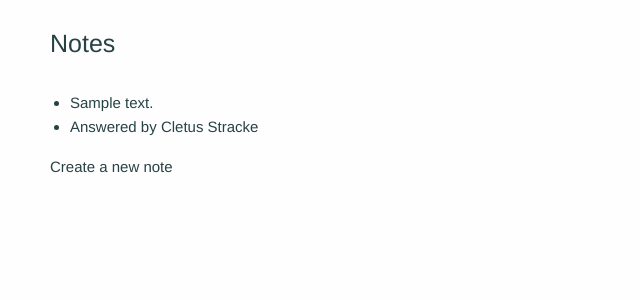
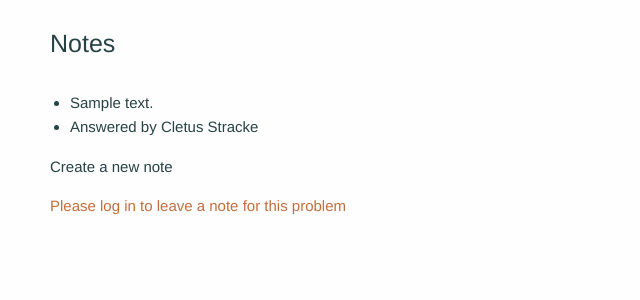
Before and after one commit to gregburton/problem_tickets, a Rails app: page /problems/1 in a window 1280 px wide. Shown: the part 140-440 px from the top of the page, without its empty margins (0-640 px from the left). Run offline with Rails 7, Linux system fonts and the light colour scheme; tables that the repository leaves empty hold one stand-in row (values such as "Sample post"); style sheets or scripts are compiled from the project's sources; parts of the project's set-up code (start-up, migrations or seed data) failed here and were passed over; some libraries are stand-ins or nearby versions.

Commit message:
updated formatting for questions list, uncommented notes form for question show page. Notes form currently throwing an error when user is logged in, when logged out they successfully get a link saying they need to log in to view the notes form

```diff
--- a/app/views/notes/_note_form.html.erb
+++ b/app/views/notes/_note_form.html.erb
@@ -1,12 +1,9 @@
-<!--
-1) need to add the "f." back to each field and button
--->
-  <!--<# if logged_in? %>
-    <#= form_for problems.note do |f| %>
-      <#= f.text_area :text, :placeholder => "add your answer here" %>
-      <#= button_tag 'Answer' %>
-    <# end %>
+<% if logged_in? %>
+  <%= form_for @problem.note do |f| %>
+    <%= f.text_area :text, :placeholder => "add your answer here" %>
+    <%= f.button_tag 'Answer' %>
+  <% end %>
 
-  <# else %>
-    <#= link_to 'Login to answer this question', new_login_path %>
-  <# end %>-->
+<% else %>
+  <%= link_to 'Please log in to leave a note for this problem', new_login_path %>
+<% end %>
```
